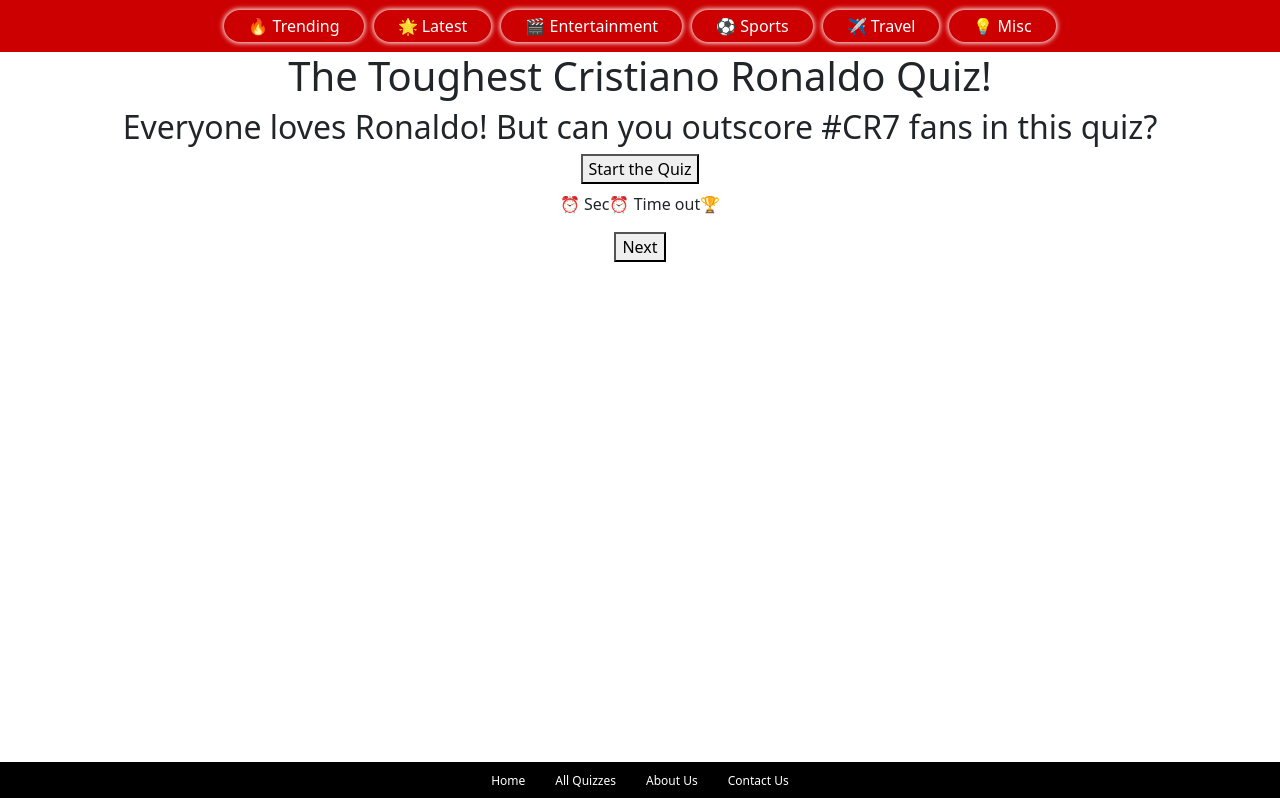
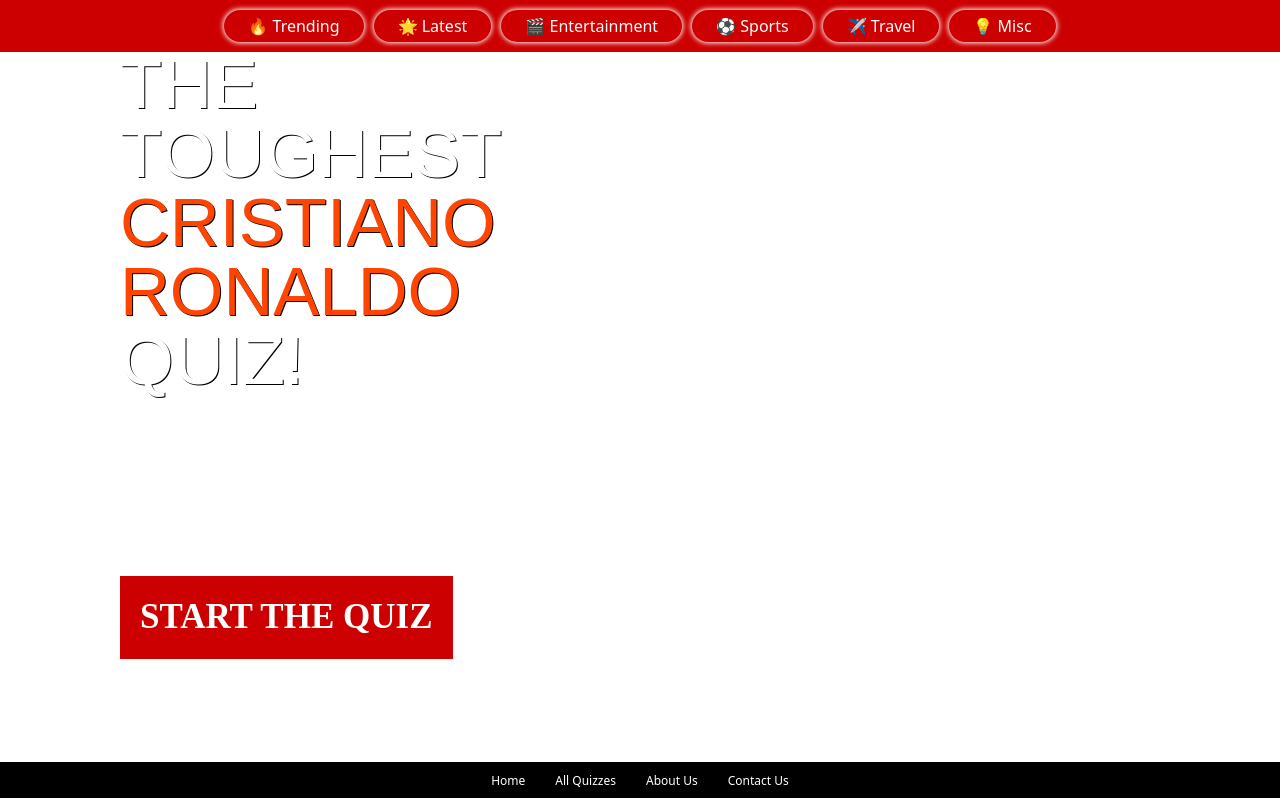
Before and after one commit to Yowsifahamed/quiz-react-app, a React (Create React App) app: page /quiz/bruno_mars in a window 1280 px wide. Shown: the top 798 px of the page. Built offline with nearby package versions, Linux system fonts and the light colour scheme.

Commit message:
css change and css added

```diff
--- a/src/column/column.scss
+++ b/src/column/column.scss
@@ -7,6 +7,7 @@
     margin: 40px 100px 140px;
     font-family: 'Kanit', sans-serif;
     font-weight: 800;
+    text-align: left;
 }
 
 .content {
--- a/src/column/column.tsx
+++ b/src/column/column.tsx
@@ -1,7 +1,7 @@
 import React from "react";
 import withRouter from "./withRouter";
 import JSONQUIZ from '../assets/db/quizCollection.json';
-
+import './column.scss';
 class Column extends React.Component {
   private params: any;
   public scorePageEnabled: boolean = false;
```
